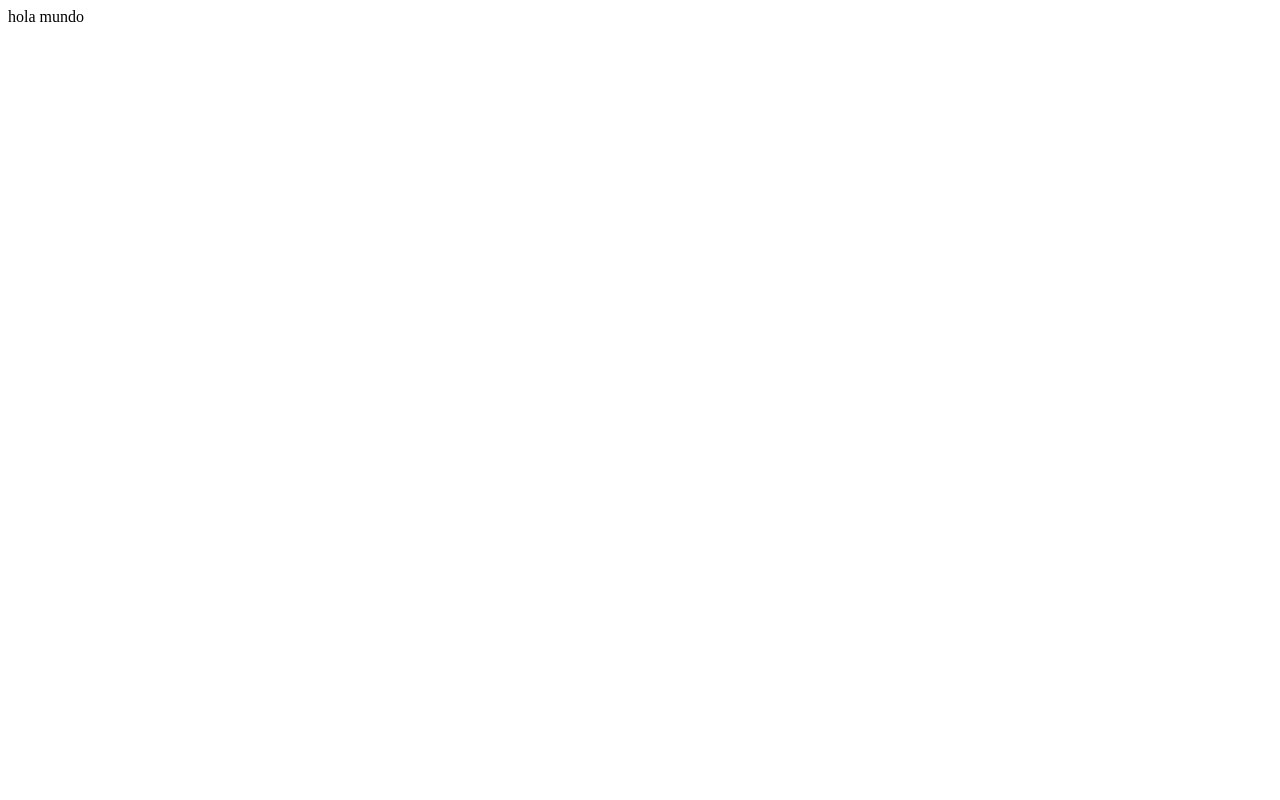
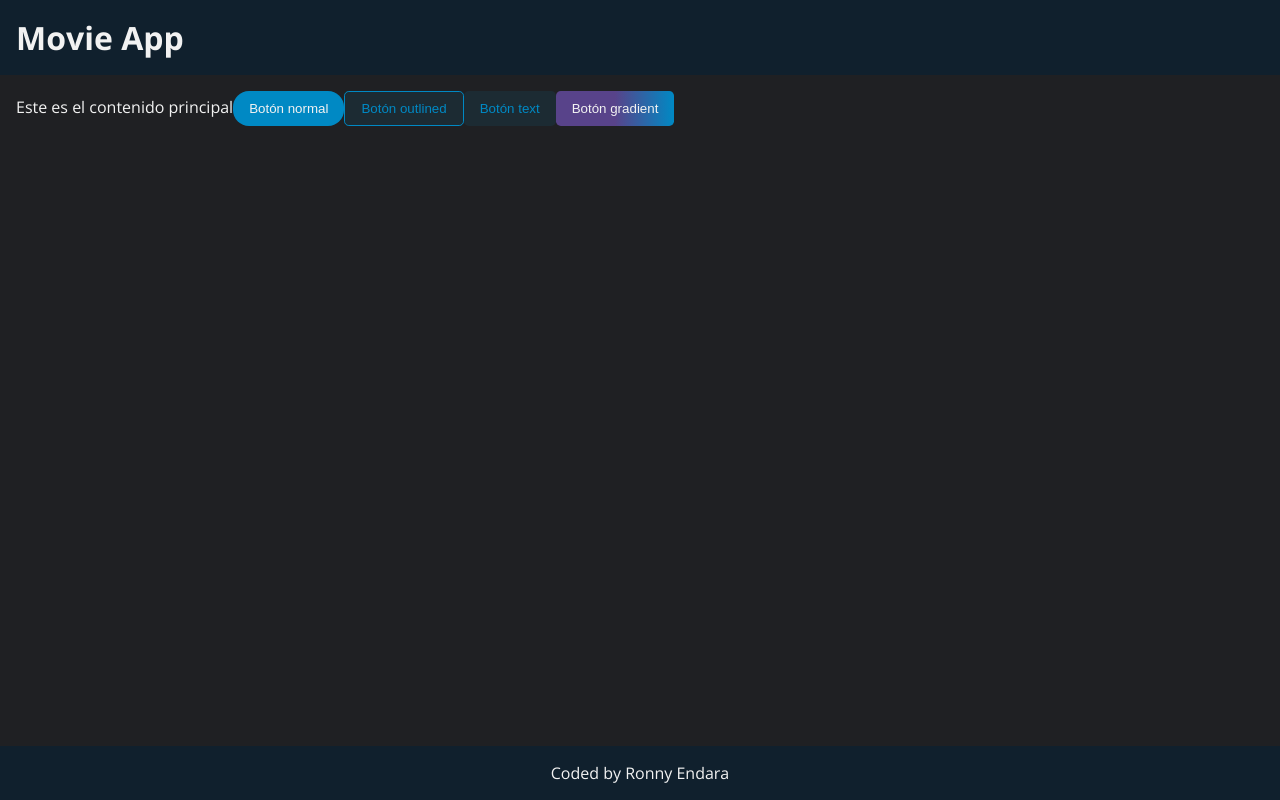
Before and after one commit to rojaence/movie-app, a React (Vite) app: page / in a window 1280 px wide. Built offline with nearby package versions, Linux system fonts and the light colour scheme.

Commit message:
ADD Basic app structure and styles

```diff
--- a/index.html
+++ b/index.html
@@ -1,13 +1,20 @@
 <!DOCTYPE html>
 <html lang="en">
+
 <head>
   <meta charset="UTF-8" />
   <link rel="icon" type="image/svg+xml" href="/movieApp.svg" />
   <meta name="viewport" content="width=device-width, initial-scale=1.0" />
+  <link rel="preconnect" href="https://fonts.googleapis.com">
+  <link rel="preconnect" href="https://fonts.gstatic.com" crossorigin>
+  <link href="https://fonts.googleapis.com/css2?family=Open+Sans:wght@300;400;500;600;700;800&display=swap"
+    rel="stylesheet">
   <title>Movie App</title>
 </head>
+
 <body>
   <div id="root"></div>
   <script type="module" src="/src/main.jsx"></script>
 </body>
+
 </html>
--- a/package.json
+++ b/package.json
@@ -9,6 +9,7 @@
     "preview": "vite preview"
   },
   "dependencies": {
+    "prop-types": "^15.8.1",
     "react": "^18.2.0",
     "react-dom": "^18.2.0"
   },
@@ -20,7 +21,7 @@
     "eslint": "^8.28.0",
     "eslint-config-airbnb": "^19.0.4",
     "eslint-config-prettier": "^8.5.0",
-    "eslint-plugin-import": "^2.26.0",
+    "eslint-import-resolver-alias": "^1.1.2",
     "eslint-plugin-jsx-a11y": "^6.6.1",
     "eslint-plugin-prettier": "^4.2.1",
     "eslint-plugin-react": "^7.31.11",
--- a/src/App.jsx
+++ b/src/App.jsx
@@ -1,8 +1,23 @@
 import React from 'react';
 import './App.scss';
+import AppHeader from '@/containers/AppHeader';
+import AppFooter from '@/containers/AppFooter';
+import Button from '@/components/Button';
 
 function App() {
-  return <div className="App">hola mundo</div>;
+  return (
+    <div className="App">
+      <AppHeader />
+      <main className="main">
+        Este es el contenido principal
+        <Button text="Botón normal" variant="rounded" />
+        <Button text="Botón outlined" variant="outlined" />
+        <Button text="Botón text" variant="text" />
+        <Button text="Botón gradient" variant="gradient" />
+      </main>
+      <AppFooter />
+    </div>
+  );
 }
 
 export default App;
--- a/src/App.scss
+++ b/src/App.scss
@@ -0,0 +1,38 @@
+:root {
+  background-color: var(--main-color);
+  color: var(--text-color);
+}
+
+body {
+  margin: 0;
+  min-height: 100vh;
+  .App {
+    display: flex;
+    flex-direction: column;
+    min-height: 100vh;
+  }
+}
+
+.app-header,
+.app-footer {
+  background-color: var(--secondary-color);
+  padding: 1rem;
+}
+
+.app-header {
+  position: sticky;
+  top: 0;
+  z-index: 100;
+  .app-title {
+    margin: 0;
+  }
+}
+
+.main {
+  padding: 1rem;
+}
+
+.app-footer {
+  margin-top: auto;
+  text-align: center;
+}
--- /dev/null
+++ b/src/components/Button.jsx
@@ -0,0 +1,39 @@
+import React from 'react';
+import PropTypes from 'prop-types';
+import '@/styles/button.scss';
+
+function Button({ color, variant, text }) {
+  const variantClasses = ['text', 'outlined'];
+  const buttonStyle = {
+    color: variantClasses.includes(variant)
+      ? `var(--${color}-color)`
+      : `var(--text-color)`,
+    borderColor: variant === 'outlined' ? `var(--${color}-color)` : 'none',
+    backgroundColor: !variantClasses.includes(variant)
+      ? `var(--${color}-color)`
+      : `rgba(var(--${color}-color-value), 0.1)`
+  };
+  return (
+    <button
+      className={`button button--${color} ${variant && `button--${variant}`}`}
+      style={buttonStyle}
+      type="button"
+    >
+      <span className="button__text">{text}</span>
+    </button>
+  );
+}
+
+Button.defaultProps = {
+  color: 'primary',
+  variant: '',
+  text: ''
+};
+
+Button.propTypes = {
+  color: PropTypes.string,
+  variant: PropTypes.string,
+  text: PropTypes.string
+};
+
+export default Button;
--- /dev/null
+++ b/src/containers/AppFooter.jsx
@@ -0,0 +1,7 @@
+import React from 'react';
+
+function AppFooter() {
+  return <footer className="app-footer">Coded by Ronny Endara</footer>;
+}
+
+export default AppFooter;
--- /dev/null
+++ b/src/containers/AppHeader.jsx
@@ -0,0 +1,11 @@
+import React from 'react';
+
+function AppHeader() {
+  return (
+    <header className="app-header">
+      <h1 className="app-title">Movie App</h1>
+    </header>
+  );
+}
+
+export default AppHeader;
--- a/src/index.scss
+++ b/src/index.scss
@@ -0,0 +1,34 @@
+:root {
+  --main-color: rgb(31, 32, 35);
+  --secondary-color: rgb(16, 32, 45);
+  --text-color: hsl(0, 0%, 95%);
+  --primary-color: rgb(0, 137, 196);
+  --warning-color: rgb(217, 116, 0);
+  --error-color: rgb(250, 69, 38);
+  --success-color: rgb(12, 196, 118);
+  --info-color: rgb(88, 67, 138);
+  --accent-color: rgb(196, 188, 22);
+
+  --secondary-color-value: 16, 32, 45;
+  --text-color-value: 242, 242, 242;
+  --primary-color-value: 0, 137, 196;
+  --warning-color-value: 217, 116, 0;
+  --error-color-value: 250, 69, 38;
+  --success-color-value: 12, 196, 118;
+  --info-color-value: 88, 67, 138;
+  --accent-color-value: 196, 188, 22;
+  font-family: 'Open Sans', sans-serif;
+  font-size: 16px;
+}
+
+@keyframes outlinePop {
+  0% {
+    outline-color: transparent;
+  }
+  50% {
+    outline-color: rgba(255, 255, 255, 0.5);
+  }
+  100% {
+    outline-color: transparent;
+  }
+}
--- a/src/main.jsx
+++ b/src/main.jsx
@@ -7,4 +7,4 @@ ReactDOM.createRoot(document.getElementById('root')).render(
   <React.StrictMode>
     <App />
   </React.StrictMode>
-  )
+);
--- /dev/null
+++ b/src/styles/_variables.scss
@@ -0,0 +1,7 @@
+.focus-animation {
+  &:focus-visible {
+    outline-style: solid;
+    outline-width: 2px;
+    animation: outlinePop 1s infinite;
+  }
+}
--- /dev/null
+++ b/src/styles/button.scss
@@ -0,0 +1,44 @@
+@import '../styles/_variables.scss';
+
+.button {
+  @extend .focus-animation;
+  color: var(--text-color);
+  max-width: 400px;
+  box-sizing: border-box;
+  height: 35px;
+  border: none;
+  padding: 0 1rem;
+  transition: background-color 0.2s, filter 0.15s, outline 0.2s;
+  cursor: pointer;
+  border-radius: 0.3rem;
+  &:hover {
+    filter: brightness(1.1);
+  }
+  &:active {
+    filter: brightness(1.2);
+  }
+  &--rounded {
+    border-radius: 1rem;
+  }
+  &--outlined {
+    border-width: 1px;
+    border-style: solid;
+  }
+  &--outlined,
+  &--text {
+    &:hover {
+      filter: brightness(1.2);
+    }
+    &:active {
+      filter: brightness(1.5);
+    }
+  }
+  &--gradient {
+    background-color: transparent;
+    background-image: linear-gradient(
+      to right,
+      var(--info-color) 50%,
+      var(--primary-color)
+    );
+  }
+}
```
Also changed, not shown: .eslintrc.json, 1 other file (tests, documents, lock files or other folders). Lines whose indentation alone changed are shown as unchanged.
